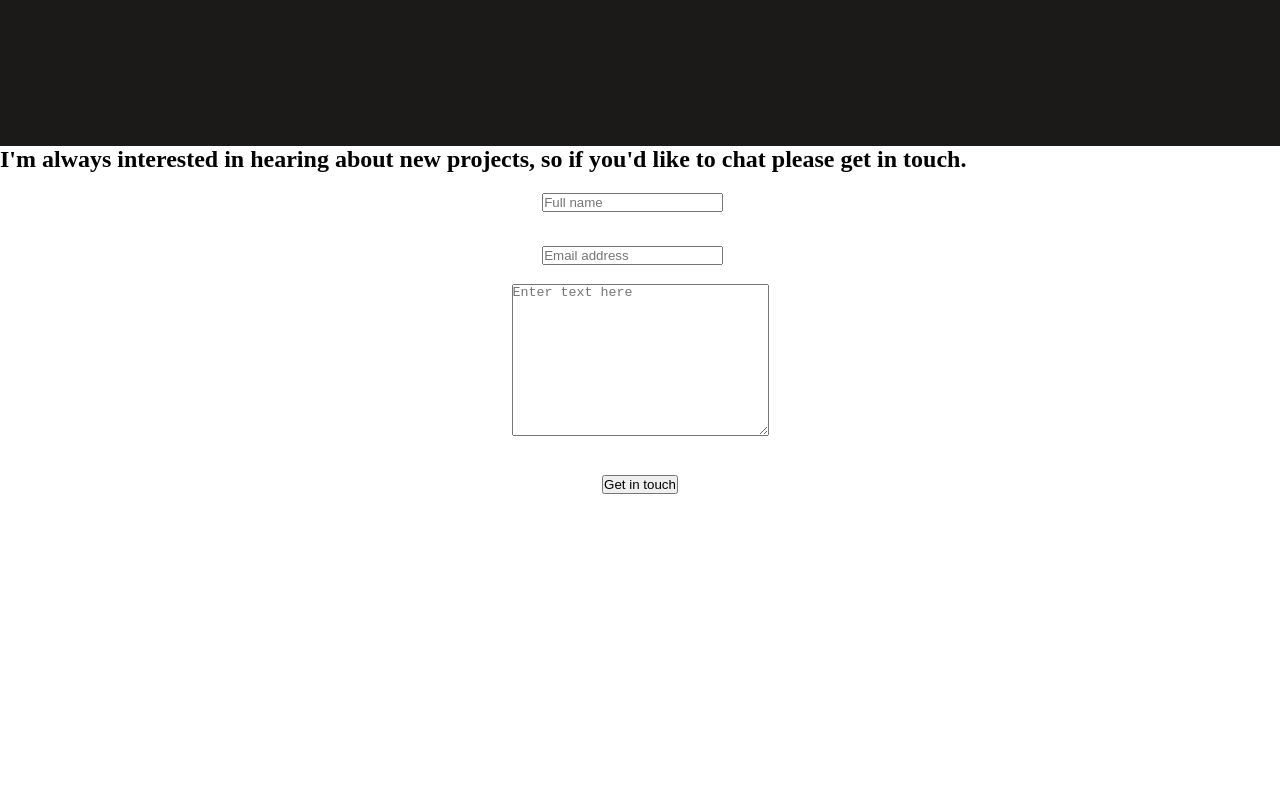
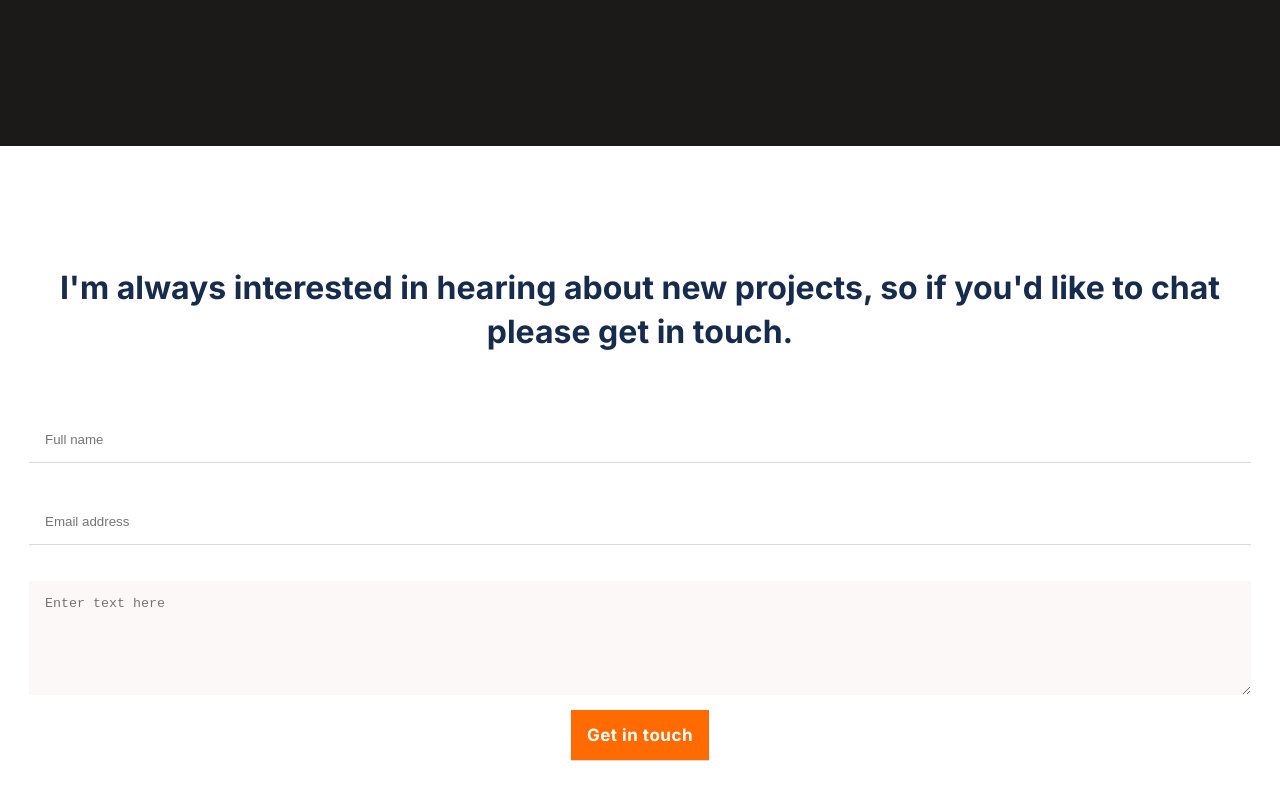
Before and after one commit to Leboroz/portfolio-review, a website: page index.html in a window 1280 px wide. Shown: the part 6561-7361 px from the top of the page. Before the commit the page ends 7069 px from the top, so only its background shows below. Drawn offline with Linux system fonts and the light colour scheme.

Commit message:
Add styles

```diff
--- a/css/main.css
+++ b/css/main.css
@@ -1,4 +1,4 @@
-@import url("https://fonts.googleapis.com/css2?family=Crete+Round&family=Poppins&family=Roboto:wght@700&family=Inter:wght@400;700&display=swap");
+@import url('https://fonts.googleapis.com/css2?family=Crete+Round&family=Poppins&family=Roboto:wght@700&family=Inter:wght@400;700&display=swap');
 
 * {
   padding: 0;
@@ -24,7 +24,7 @@ header {
 }
 
 #logo {
-  font-family: "Roboto", sans-serif;
+  font-family: 'Roboto', sans-serif;
   font-style: normal;
   font-weight: bold;
   font-size: 18px;
@@ -69,7 +69,7 @@ main {
 .intro-greet,
 .about-me h2 {
   color: #ff6b00;
-  font-family: "Crete Round", serif;
+  font-family: 'Crete Round', serif;
   font-style: normal;
   font-weight: normal;
   font-size: 56px;
@@ -78,7 +78,7 @@ main {
 }
 
 .intro-me {
-  font-family: "Roboto", sans-serif;
+  font-family: 'Roboto', sans-serif;
   font-style: normal;
   font-weight: bold;
   font-size: 24px;
@@ -88,7 +88,7 @@ main {
 }
 
 .intro-text {
-  font-family: "Poppins", sans-serif;
+  font-family: 'Poppins', sans-serif;
   font-style: normal;
   font-weight: normal;
   font-size: 16px;
@@ -131,7 +131,7 @@ main {
 }
 
 .projects h2 {
-  font-family: "Crete Round", serif;
+  font-family: 'Crete Round', serif;
   font-style: normal;
   font-weight: normal;
   font-size: 40px;
@@ -163,7 +163,7 @@ main {
 
 .description,
 .white-description {
-  font-family: "Inter", sans-serif;
+  font-family: 'Inter', sans-serif;
   font-style: normal;
   font-weight: normal;
   font-size: 20px;
@@ -198,7 +198,7 @@ main {
 
 li {
   list-style: none;
-  font-family: "Inter", sans-serif;
+  font-family: 'Inter', sans-serif;
   font-style: normal;
   font-weight: normal;
   font-size: 22px;
@@ -215,7 +215,7 @@ li {
 }
 
 .card h2 {
-  font-family: "Crete Round", serif;
+  font-family: 'Crete Round', serif;
   font-style: normal;
   font-weight: normal;
   font-size: 32px;
@@ -224,19 +224,19 @@ li {
 }
 
 .gtime {
-  background-image: url("../media/png/gtime.png");
+  background-image: url('../media/png/gtime.png');
 }
 
 .weather {
-  background-image: url("../media/png/weather.png");
+  background-image: url('../media/png/weather.png');
 }
 
 .conference {
-  background-image: url("../media/png/conference.png");
+  background-image: url('../media/png/conference.png');
 }
 
 .katchy {
-  background-image: url("../media/png/katchy.png");
+  background-image: url('../media/png/katchy.png');
 }
 
 .project-stacks {
@@ -270,7 +270,7 @@ li {
 }
 
 .about-me-text {
-  font-family: "Inter", sans-serif;
+  font-family: 'Inter', sans-serif;
   font-style: normal;
   font-weight: normal;
   font-size: 16px;
@@ -285,7 +285,7 @@ li {
   justify-content: center;
   padding: 12px;
   background: #ff6b00;
-  font-family: "Inter", sans-serif;
+  font-family: 'Inter', sans-serif;
   font-style: normal;
   font-weight: bold;
   font-size: 17px;
@@ -307,7 +307,7 @@ li {
 }
 
 .list-title {
-  font-family: "Inter", sans-serif;
+  font-family: 'Inter', sans-serif;
   font-style: normal;
   font-weight: bold;
   font-size: 32px;
@@ -315,13 +315,60 @@ li {
 }
 
 .languages {
-  list-style: inside url("../media/svg/rectangle.svg");
+  list-style: inside url('../media/svg/rectangle.svg');
 }
 
 .frameworks {
-  list-style: inside url("../media/svg/square.svg");
+  list-style: inside url('../media/svg/square.svg');
 }
 
 .skills {
-  list-style: inside url("../media/svg/circle.svg");
+  list-style: inside url('../media/svg/circle.svg');
 }
+
+.footer {
+  display: flex;
+  flex-direction: column;
+  align-items: center;
+  padding: 120px 24px;
+}
+
+.footer * {
+  width: 100%;
+  height: max-content;
+  line-height: normal;
+}
+
+.footer form ul li:last-child {
+  display: flex;
+  justify-content: center;
+}
+
+.footer h2 {
+  font-family: 'Inter', Arial, Helvetica, sans-serif;
+  font-weight: bold;
+  font-size: 32px;
+  line-height: 44px;
+  text-align: center;
+  color: #172b4d;
+  margin-bottom: 58px;
+}
+
+.footer input {
+  padding: 15px 16px;
+  border: 0;
+  outline: 0;
+  border-bottom: 1px solid #dbd8d7;
+}
+
+.footer input[type='submit'] {
+  width: auto;
+}
+
+.footer textarea {
+  background-color: #fbf8f7;
+  padding: 15px 16px;
+  height: 114px;
+  border: 0;
+  outline: 0;
+}
--- a/index.html
+++ b/index.html
@@ -322,7 +322,7 @@
               placeholder="Enter text here"
             ></textarea>
           </li>
-          <li><input type="submit" value="Get in touch" /></li>
+          <li><input class="link" type="submit" value="Get in touch" /></li>
         </ul>
       </form>
     </footer>
```
Also changed, not shown: README.md.
